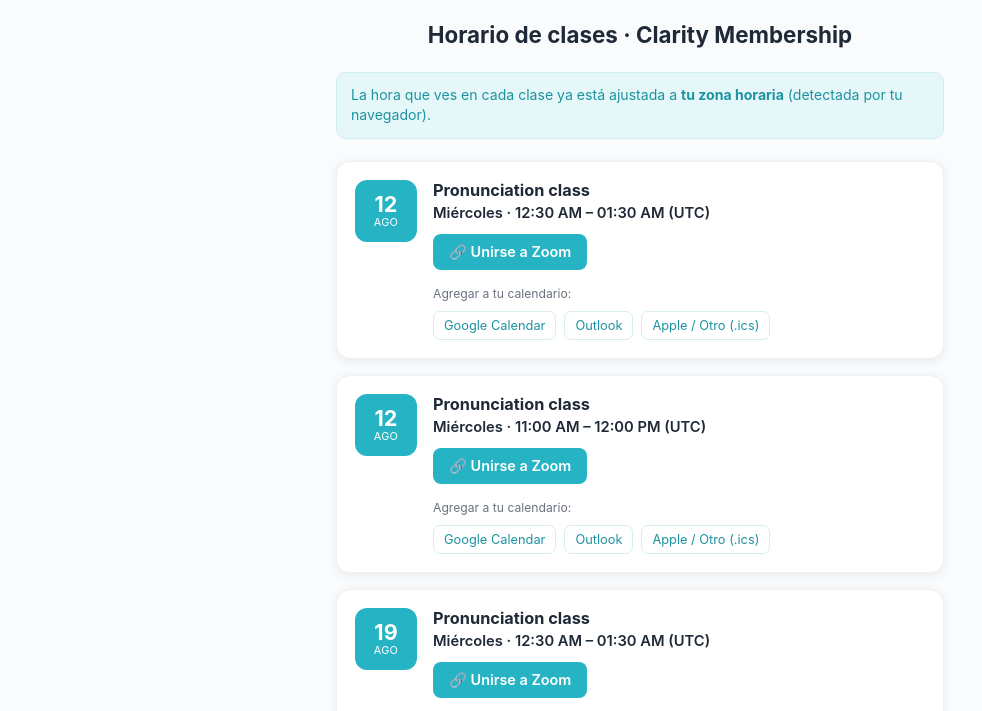
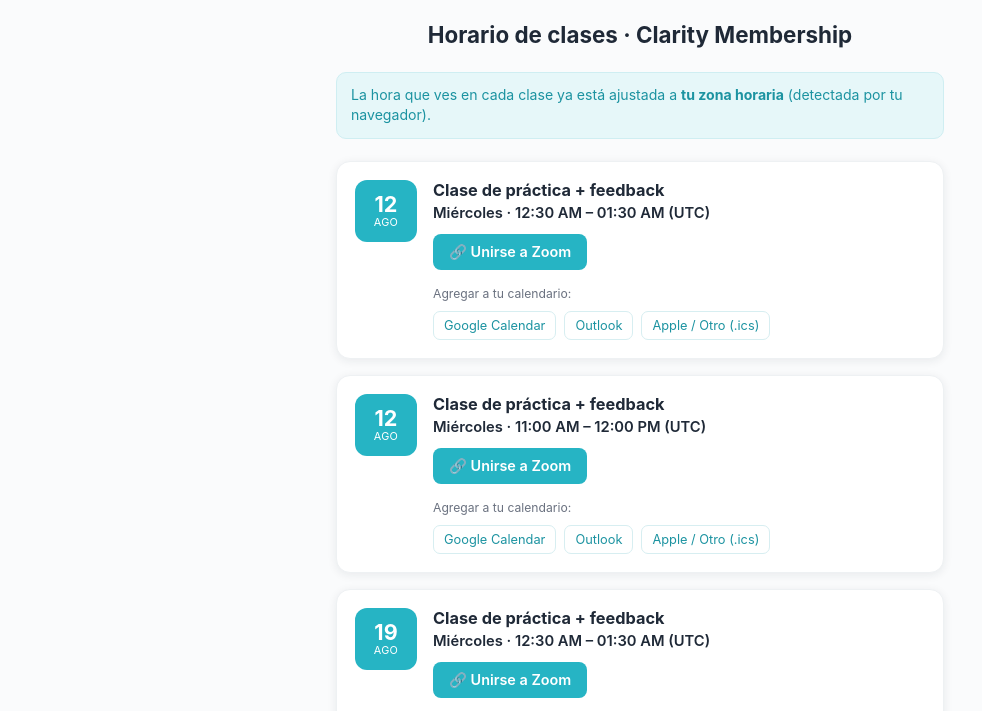
Before and after one commit to isabellacabarique/horario-clarity, a plain HTML site: page index.html in a window 1280 px wide. Shown: the part 68-779 px from the top of the page, without its empty margins (0-982 px from the left). Drawn offline with Linux system fonts and the light colour scheme.

Commit message:
Add files via upload

```diff
--- a/index.html
+++ b/index.html
@@ -198,8 +198,8 @@ const COLOMBIA_OFFSET_H = 5;    // Colombia = UTC-5, sin horario de verano
 // Clases semanales recurrentes (se repiten para siempre).
 // weekday: 0=domingo, 1=lunes, 2=martes, 3=miércoles, 4=jueves, 5=viernes, 6=sábado
 const RECURRING_CLASSES = [
-  { weekday: 2, hour: 19, minute: 30, title: "Pronunciation class" }, // Martes 7:30pm
-  { weekday: 3, hour: 6,  minute: 0,  title: "Pronunciation class" }, // Miércoles 6:00am
+  { weekday: 2, hour: 19, minute: 30, title: "Clase de práctica + feedback" }, // Martes 7:30pm
+  { weekday: 3, hour: 6,  minute: 0,  title: "Clase de práctica + feedback" }, // Miércoles 6:00am
 ];
 
 // Sesiones especiales puntuales (opcional). Agrega un objeto por cada una:
```
